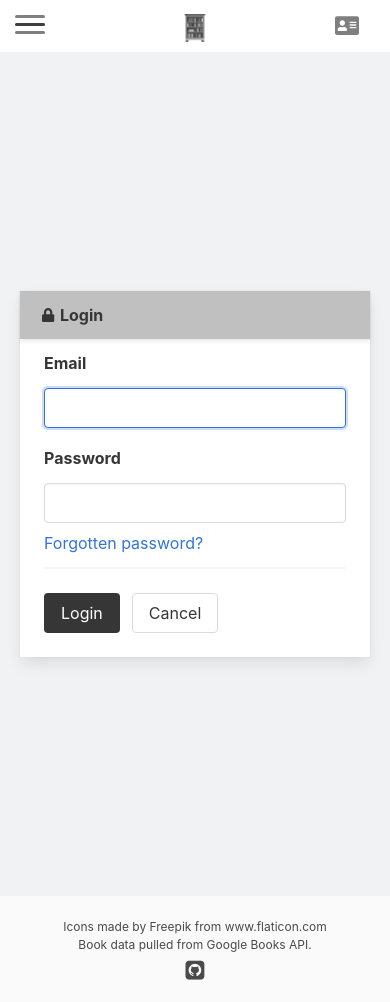
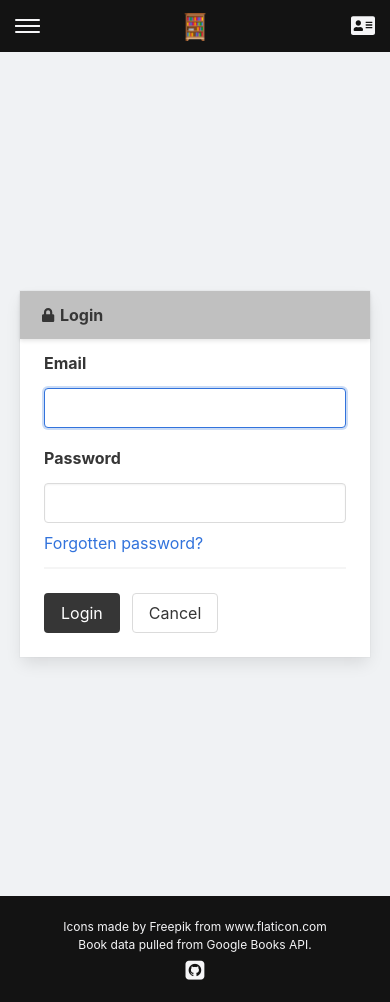
Before and after one commit to ashmidgley/bookshelf, a React (Create React App) app: page /login in a window 390 px wide. Built offline with nearby package versions, Linux system fonts and the light colour scheme.

Commit message:
Styling changes to mobile nav.

```diff
--- a/src/components/footer/footer.css
+++ b/src/components/footer/footer.css
@@ -31,3 +31,18 @@
 #footer-icon:hover {
     color: black;
 }
+
+@media only screen and (max-width: 600px) {
+    .footer {
+        background-color: rgba(0, 0, 0, 0.92);
+        color: #f5f5f7;
+    }
+
+    #footer-icon {
+        color: #f5f5f7;
+    }
+
+        .footer a {
+            color: #f5f5f7;
+        }
+}
--- a/src/components/navigation/mobile-nav.css
+++ b/src/components/navigation/mobile-nav.css
@@ -1,11 +1,18 @@
 #mobile-nav {
   z-index: 1;
+  background-color: rgba(0, 0, 0, 0.92);
 }
 
 #mobile-plus {
   margin-left: auto;
   margin-right: 15px;
-  border: none;
+  margin-top: 14px;
+}
+
+#mobile-login {
+  margin-left: auto;
+  margin-right: 15px;
+  margin-top: 14px;
 }
 
 #mobile-menu {
@@ -13,10 +20,12 @@
     width: 100%;
     border-radius: 4px;
     box-shadow: 0 0.5em 1em -0.125em rgba(10,10,10,.1), 0 0 0 1px rgba(10,10,10,.02);
+    background-color: rgba(0, 0, 0, 0.92);
 }
 
 .mobile-options > .navbar-item {
     margin-left: 7px;
+    color: #f5f5f7;
 }
 
 #nav-icon {
@@ -24,13 +33,14 @@
     left: 50%;
     -webkit-transform: translateX(-50%);
     transform: translateX(-50%);
-    margin-top: 6px;
+    margin-top: 5px;
 }
 
 #nav-icon3 {
     position: relative;
-    margin: 15px;
-    width: 30px;
+    margin-top: 19px;
+    margin-left: 15px;
+    width: 25px;
     -webkit-transform: rotate(0deg);
     -moz-transform: rotate(0deg);
     -o-transform: rotate(0deg);
@@ -45,9 +55,9 @@
   #nav-icon3 span {
     display: block;
     position: absolute;
-    height: 3px;
+    height: 2px;
     width: 100%;
-    background: rgba(0, 0, 0, 0.5);
+    background: #f5f5f7;
     border-radius: 10px;
     opacity: 1;
     left: 0;
@@ -66,15 +76,15 @@
   }
 
   #nav-icon3 span:nth-child(2),#nav-icon3 span:nth-child(3) {
-    top: 8px;
+    top: 6px;
   }
 
   #nav-icon3 span:nth-child(4) {
-    top: 16px;
+    top: 12px;
   }
 
   #nav-icon3.open span:nth-child(1) {
-    top: 10px;
+    top: 6px;
     width: 0%;
     left: 50%;
   }
@@ -94,7 +104,7 @@
   }
 
   #nav-icon3.open span:nth-child(4) {
-    top: 10px;
+    top: 12px;
     width: 0%;
     left: 50%;
   }
--- a/src/components/navigation/mobile-nav.js
+++ b/src/components/navigation/mobile-nav.js
@@ -75,16 +75,16 @@ class MobileNav extends React.Component {
                             <span id="burger"></span>
                         </a>
                         <Link id="nav-icon" to={this.props.user ? `/shelf/${this.props.user.id}` : '/'} className="navbar-item">
-                            <img className="nav-icon" src="/bookshelf.png" alt="Small bookshelf" />
+                            <img src="/bookshelf.png" alt="Small bookshelf" />
                         </Link>
                         {
                             this.props.user ?
-                            <Link id="mobile-plus" className="button user-menu-actions" to="/book-form">
-                                <FontAwesomeIcon icon={faPlus} size="lg"/>
+                            <Link id="mobile-plus" className="user-menu-actions" to="/book-form">
+                                <FontAwesomeIcon icon={faPlus} size="lg" color="#f5f5f7" />
                             </Link>
                             :
-                            <Link id="mobile-plus" className="button user-menu-actions" to="/login">
-                                <FontAwesomeIcon icon={faAddressCard} size="lg" color="rgba(0,0,0,0.5)"/>
+                            <Link id="mobile-login" className="user-menu-actions" to="/login">
+                                <FontAwesomeIcon icon={faAddressCard} size="lg" color="#f5f5f7" />
                             </Link>
                         }
                     </div>
```
